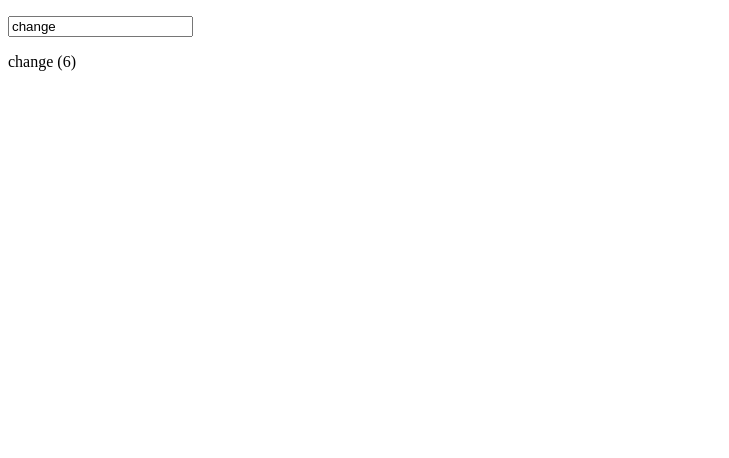
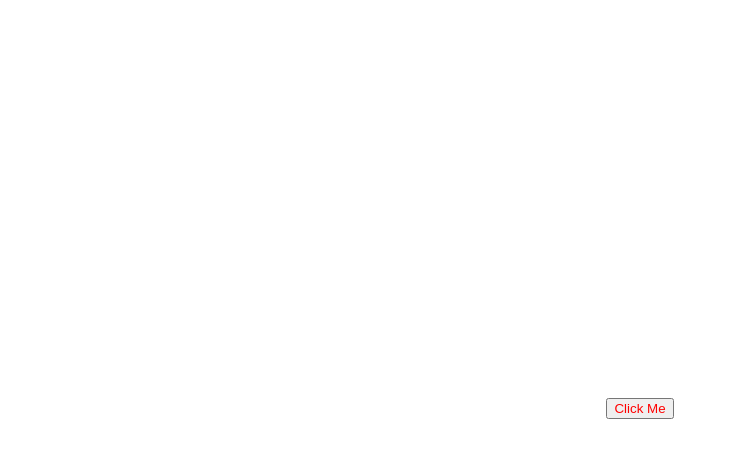
Before and after one commit to theakashsarkar/vue-learning, a plain HTML site: page index.html in a window 1280 px wide. Shown: the whole page, without its empty margins (0-729 px from the left). Drawn offline with nearby package versions, Linux system fonts and the light colour scheme.

Commit message:
attribute binding and event handling

```diff
--- a/index.html
+++ b/index.html
@@ -6,29 +6,40 @@
     <meta name="viewport" content="width=device-width, initial-scale=1.0">
     <title>Document</title>
     <script src="https://unpkg.com/vue@3/dist/vue.global.js"></script>
+    <style>
+        html, body {
+            height: 100%;
+        }
+        body {
+            display: grid;
+            place-items: center;
+        }
+        .text-red {
+            color: red;
+        }
+        .text-green {
+            color: green;
+        }
+    </style>
 </head>
 <body>
     <div id="app">
-        <p>
-            <input type="text" v-model="greeting">
-        </p>
-        <p>
-            {{ greeting }} ({{ greeting.length }})
-        </p>
+      <button v-bind:class="active ? 'text-red' : 'text-green'" @click="toggle">Click Me</button>
     </div>
    <script>
     Vue.createApp({
-        data() {
-            return {
-                greeting: 'Hello World',
-            };
-        },
+       data() {
+        return {
+            buttonClass: 'text-green',
+            active: true,
+        };
+       },
 
-        mounted() {
-            setTimeout(() => {
-                this.greeting = 'change'
-            }, 3000);
-        },
+       methods:{
+            toggle() {
+                this.active = ! this.active
+            }
+       }
     }).mount('#app');
    </script>
 </body>
```
